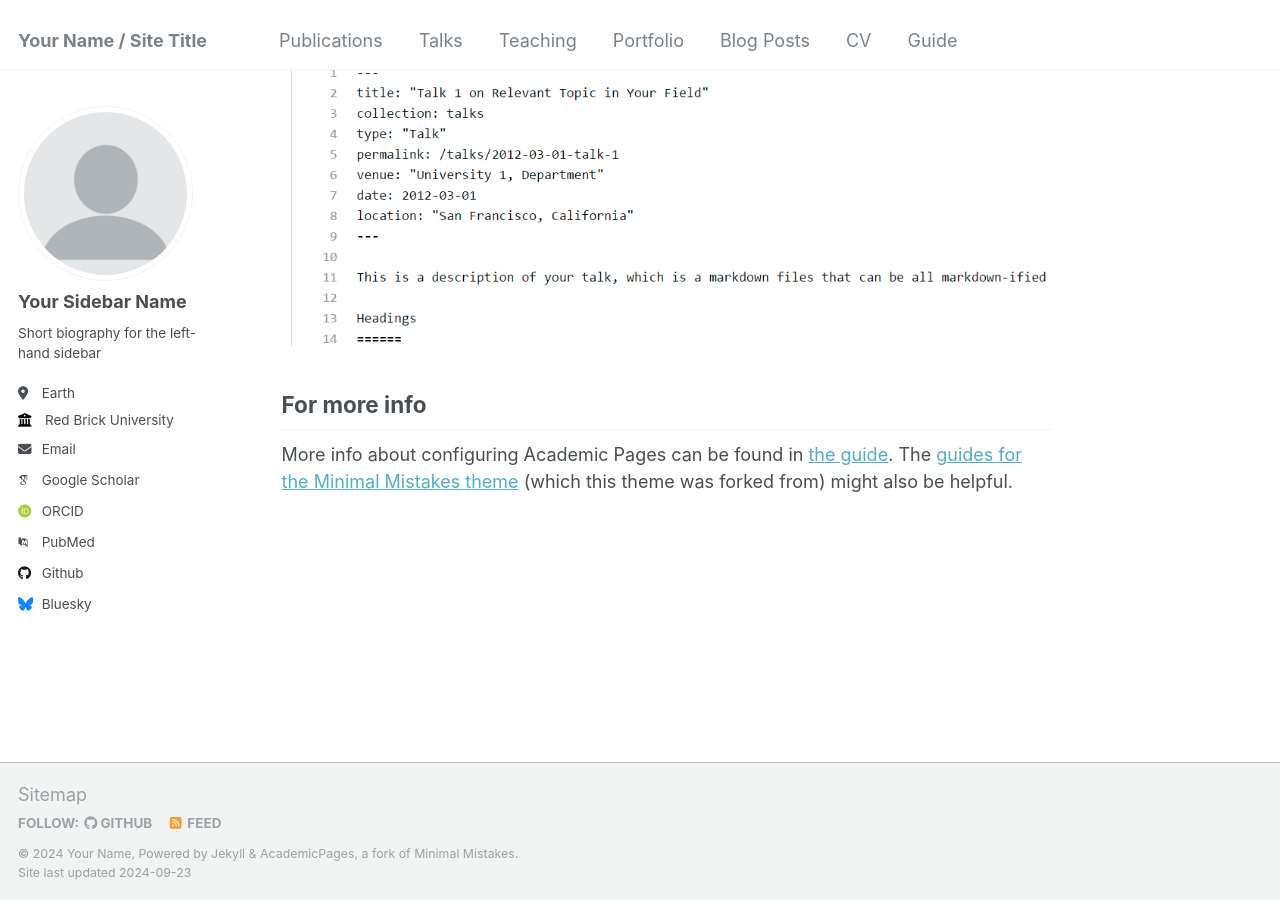
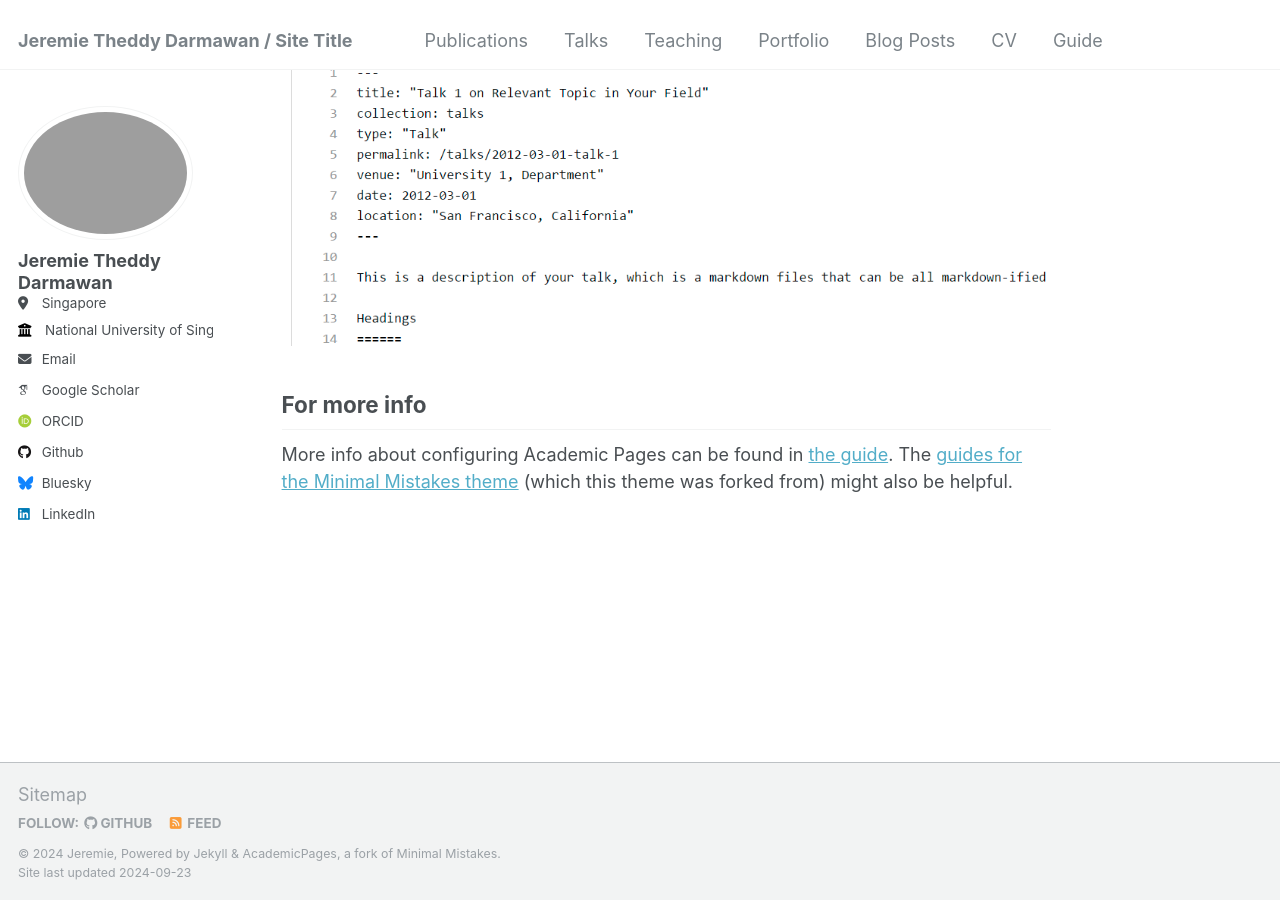
Before and after one commit to jeremietd/jeremietd.github.io, a Jekyll site: the page built from _pages/about.md, in a window 1280 px wide and 900 px high, scrolled down 2643 px. Built offline with Jekyll 4.4.1, drawn with Linux system fonts in a browser that asks for light colours; some web fonts are replaced.

Commit message:
Update _config.yml

```diff
--- a/_config.yml
+++ b/_config.yml
@@ -8,42 +8,42 @@
 
 # Basic Site Settings
 locale                   : "en-US"
-title                    : "Your Name / Site Title"
+title                    : "Jeremie Theddy Darmawan / Site Title"
 title_separator          : "-"
-name                     : &name "Your Name"
+name                     : &name "Jeremie"
 description              : &description "personal description"
-url                      : https://academicpages.github.io # the base hostname & protocol for your site e.g. "https://mmistakes.github.io"
+url                      : https://jeremietd.github.io # the base hostname & protocol for your site e.g. "https://mmistakes.github.io"
 baseurl                  : "" # the subpath of your site, e.g. "/blog"
-repository               : "academicpages/academicpages.github.io"
+repository               : "jeremietd/jeremietd.github.io"
 
 # Site Author - The following control what appear as part of the author content on the side bar.
 #               If a field is blank the icon and link will not appear, otherwise it will be shown.
 #               Additional customization can be done by editing /_includes/author-profile.html
 author:
   # Biographic information
-  avatar           : "profile.png"
-  name             : "Your Sidebar Name"
+  avatar           : ""
+  name             : "Jeremie Theddy Darmawan"
   pronouns         : # example: "she/her"
-  bio              : "Short biography for the left-hand sidebar"
-  location         : "Earth"
-  employer         : "Red Brick University"
+  bio              :
+  location         : "Singapore"
+  employer         : "National University of Singapore"
   uri              : # URL
-  email            : "none@example.org"
+  email            : "jeremie.darmawan@u.nus.edu"
 
   # Academic websites
   arxiv            : # URL - Update with the correct link to your profile
-  googlescholar    : "https://scholar.google.com/citations?user=PS_CX0AAAAAJ"
+  googlescholar    : "https://scholar.google.com/citations?user=9dwMhs8AAAAJ&hl"
   impactstory      : # URL
-  orcid            : "http://orcid.org/yourorcidurl"
+  orcid            : "https://orcid.org/0000-0001-9726-3613"
   semantic         : # URL
-  pubmed           : "https://www.ncbi.nlm.nih.gov/pubmed/?term=john+snow"
+  PubMed           :
   researchgate     : # URL
 
   # Repositories and software development
   bitbucket        : # Username - Update with your username on the site
   codepen          : # Username
   dribbble         : # Username
-  github           : "academicpages"
+  github           : "jeremietd"
   kaggle           : # Username
   stackoverflow    : # User number or user number and name (i.e., use "1" or "1/jeff-atwood")
 
@@ -57,7 +57,7 @@ author:
   keybase          : # Username
   instagram        : # Username
   lastfm           : # Username
-  linkedin         : # Username
+  linkedin         : "jeremietdarmawan" # Username
   mastodon         : # URL
   medium           : # URL
   pinterest        : # Username
```
